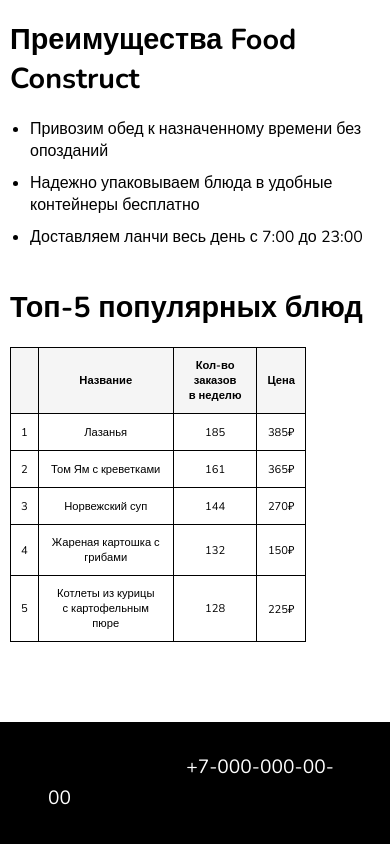
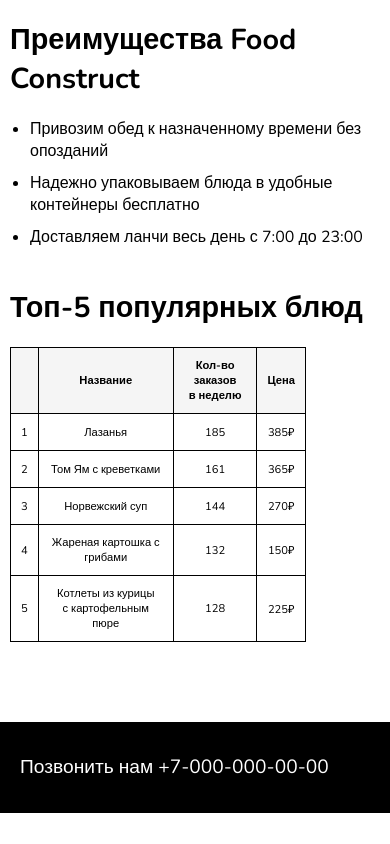
Before and after one commit to PervuhinRoman/WebTechologies, a plain HTML site: page ЛР1/index.html in a window 390 px wide. Shown: the part 855-1699 px from the top of the page. After the commit the page ends 1668 px from the top, so only its background shows below. Drawn offline with nearby package versions, Linux system fonts and the light colour scheme.

Commit message:
Фикс футера

```diff
--- a/ЛР1/style.css
+++ b/ЛР1/style.css
@@ -115,14 +115,15 @@ th {
 
 footer {
   background-color: black;
-  color: white;
-  padding: 30px 48px;
+  color: white; /* Цвет текста белый */
+  padding: 30px 48px; /* Отступы как в остальном документе */
   margin-top: auto;
 }
 
 footer p {
   margin: 0;
   font-size: 1.2em;
+  color: white; /* Цвет текста белый */
 }
 
 footer a {
@@ -162,6 +163,10 @@ footer a:hover {
   table {
     font-size: 0.9em;
   }
+
+  footer {
+    padding: 30px 20px; /* Адаптивный отступ */
+  }
 }
 
 @media (max-width: 600px) {
@@ -196,10 +201,18 @@ footer a:hover {
   table {
     font-size: 0.8em;
   }
+
+  footer {
+    padding: 30px 20px; /* Адаптивный отступ */
+  }
 }
 
 @media (max-width: 400px) {
   table {
     font-size: 0.7em;
   }
+
+  footer {
+    padding: 30px 20px; /* Адаптивный отступ */
+  }
 }
```
